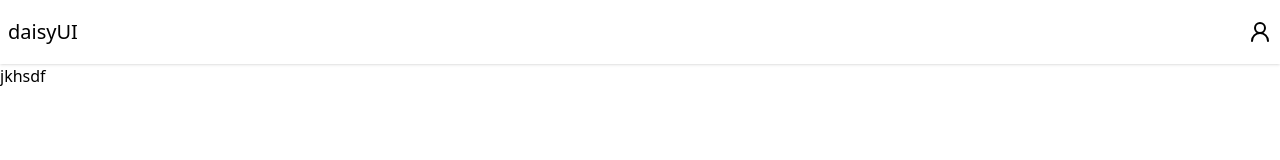
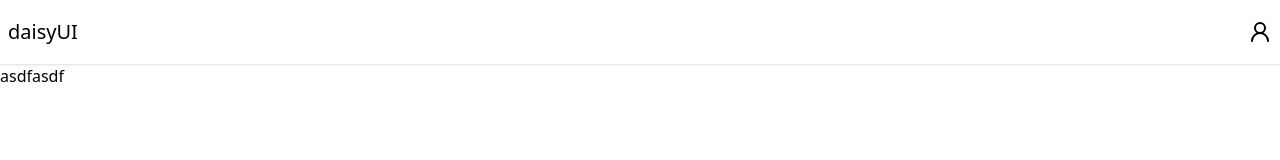
Before and after one commit to SherazArif172/devtinda, a React (Vite) app in the folder devTindaFrontend/: page /login in a window 1280 px wide. Shown: the top 160 px of the page. Built offline with nearby package versions, Linux system fonts and the light colour scheme.

Commit message:
add the browser router setup

```diff
--- a/devTindaFrontend/src/App.jsx
+++ b/devTindaFrontend/src/App.jsx
@@ -1,13 +1,16 @@
 import { BrowserRouter, Route, Routes } from "react-router-dom";
 import Navbar from "./_components/Navbar";
+import Body from "./_components/Body";
 
 function App() {
   return (
     <>
-      <Navbar />
       <BrowserRouter>
         <Routes>
-          <Route path="/login" element={<p>jkhsdf</p>} />
+          <Route path="/" element={<Body />}>
+            <Route path="/login" element={<p>asdfasdf</p>} />
+            <Route path="/signup" element={<p>jnsdkjfnksnbdfkfnb</p>} />
+          </Route>
         </Routes>
       </BrowserRouter>
     </>
--- /dev/null
+++ b/devTindaFrontend/src/_components/Body.jsx
@@ -0,0 +1,14 @@
+import React from "react";
+import Navbar from "./Navbar";
+import { Outlet } from "react-router-dom";
+
+const Body = () => {
+  return (
+    <div>
+      <Navbar />
+      <Outlet />
+    </div>
+  );
+};
+
+export default Body;
```
